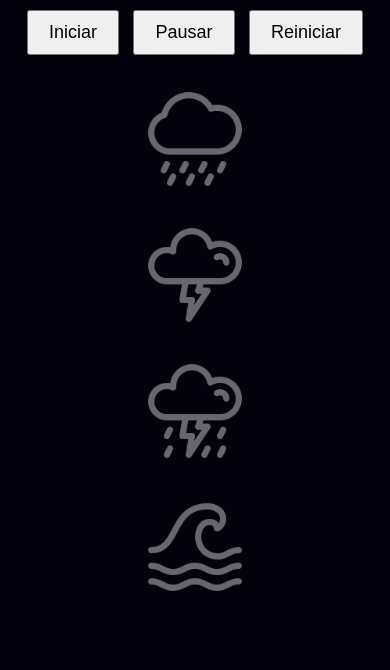
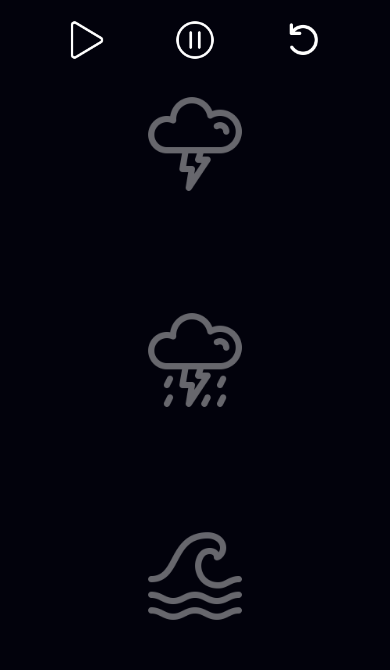
Before and after one commit to naiaraamorim/somEstudo, a plain HTML site: page index.html in a window 390 px wide. Shown: the part 256-926 px from the top of the page. Before the commit the page ends 857 px from the top, so only its background shows below. Drawn offline with Linux system fonts and the light colour scheme.

Commit message:
Adicionando css ao pomodoro
o site não ta com responsividade.

```diff
--- a/index.html
+++ b/index.html
@@ -13,33 +13,33 @@
     <div class="pomodoro">
         <div class="tempo" id="tempo">25:00</div>
         <div class="buttons">
-            <button id="iniciar">Iniciar</button>
-            <button id="pause">Pausar</button>
-            <button id="reiniciar">Reiniciar</button>
+            <img src="Img/botao-play.png" alt="Imagem do botão" id="iniciar" class="ajustePomo">
+            <img src="Img/pausa.png" alt="Imagem do botão" id="pause" class="ajustePomo">
+            <img src="Img/desfazer.png" alt="Imagem do botão" id="reiniciar" class="ajustePomo">
         </div>
     </div>
     <main>
         <audio id="alarme" src="Sons/alarme.wav"></audio>
         <div class="sound-option">
-            <img src="Img/chuva-pesada.png" alt="Imagem do botão" id="sound1">
+            <img src="Img/chuva-pesada.png" alt="Imagem do botão" id="sound1" class="imagens">
             <audio id="audio1" loop>
                 <source src="Sons/chuva.wav" type="audio/mpeg">
             </audio>
         </div>
         <div class="sound-option">
-            <img src="Img/parafuso.png" alt="Imagem do botão" id="sound2">
+            <img src="Img/parafuso.png" alt="Imagem do botão" id="sound2"  class="imagens">
             <audio id="audio2" loop>
                 <source src="Sons/trovao.mp3" type="audio/mpeg">
             </audio>
         </div>
         <div class="sound-option">
-            <img src="Img/trovoada.png" alt="Imagem do botão" id="sound3"">
+            <img src="Img/trovoada.png" alt="Imagem do botão" id="sound3"  class="imagens">
             <audio id="audio3" loop>
                 <source src="Sons/chuvaTrovao.wav" type="audio/mpeg">
             </audio>
         </div>
         <div class="sound-option">
-            <img src="Img/onda.png" alt="Imagem do botão" id="sound4"">
+            <img src="Img/onda.png" alt="Imagem do botão" id="sound4" class="imagens">
             <audio id="audio4" loop>
                 <source src="Sons/ondas.wav" type="audio/mpeg">
             </audio>
--- a/styles.css
+++ b/styles.css
@@ -8,7 +8,6 @@ body {
 h1 {
     font-size: 2.3rem;
     text-align: center;
-    padding-left: 2%;
 }
 
 header {
@@ -22,35 +21,35 @@ header {
     display: flex;
     flex-direction: column;
     align-items: center;
-    margin-top: 50px;
+    margin-top: 30px;
 }
 
 .tempo {
-    font-size: 48px;
+    font-size: 45px;
+    background-color: #0c0c1d;
+    padding: 13px;
+    border-radius: 10px;
     color: #ffffff;
 }
 
-.buttons {
-    margin-top: 20px;
-}
-
-button {
-    font-size: 18px;
-    padding: 10px 20px;
-    margin: 5px;
+img {
+    align-items: end;
+    margin: 2rem;
+    width: 40px;
+    cursor: pointer;
 }
 
 main {
     display: flex;
     justify-content: center;
     align-items: center;
-    height: 60vh;
+    height: 30vh;
 }
 
-img {
+.imagens {
+    margin: 2.5rem;
     box-shadow: 0px 0px 0px  gray;/* Deslocamento x, deslocamento y, desfoque e cor da sombra */
     opacity: 0.4;;
-    padding-left: 8vh;
     width: 100px;
     height: auto;
     cursor: pointer;
@@ -73,9 +72,6 @@ audio {
         text-align: center;
         font-size: 2.6rem;
     }
-    img {
-        padding-left: 0;
-    }
 
     main {
         margin: 0 auto;
```
Also changed, not shown: Img/botao-de-pausa-de-video.png (added), Img/botao-play.png (added), Img/desfazer-seta.png (added), Img/desfazer.png (added), Img/pausa.png (added).
